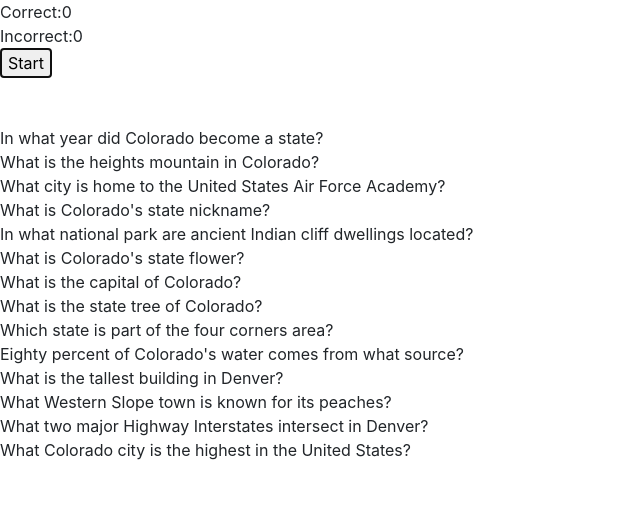
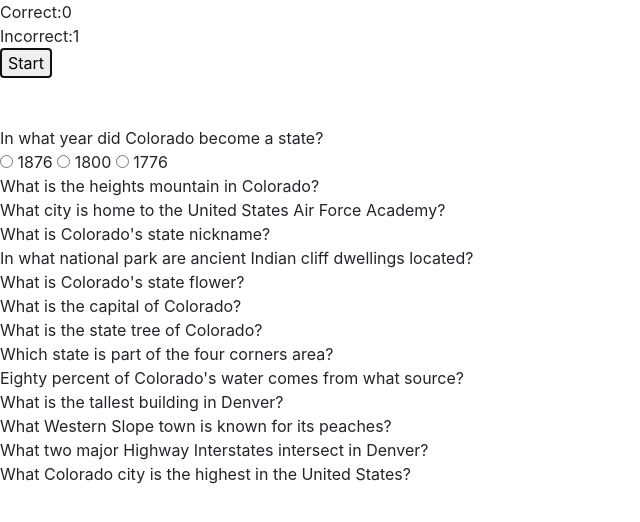
Before and after one commit to simonehong/TriviaGame, a plain HTML site: page index.html in a window 1280 px wide. Both pictures are taken after a click on the button "Start". Shown: the whole page, without its empty margins (0-640 px from the left). Drawn offline with nearby package versions, Linux system fonts and the light colour scheme.

Commit message:
added code to display questions

```diff
--- a/assets/javascript/app.js
+++ b/assets/javascript/app.js
@@ -100,7 +100,14 @@ var countDown = {
     var unanswered = 0;
   $("#questions").show();
     $("#div1").text("In what year did Colorado become a state?");
-
+    $("#questions").delay();
+      var year = $( "input[type=radio][name=1876]:checked" ).val();
+    if(year === 1876){
+      correct++;
+    }else{
+      incorrect++;
+    }
+    console.log(year);
 
     $("#div2").text("What is the heights mountain in Colorado?");
     $("#div3").text("What city is home to the United States Air Force Academy?");
--- a/index.html
+++ b/index.html
@@ -28,6 +28,12 @@
     <div id="questions">
         <div id="div1">1
         </div>
+
+        <form>
+                <input type="radio" name="year" value="1876"> 1876
+                <input type="radio" name="year" value="1800"> 1800
+                <input type="radio" name="year" value="1776"> 1776
+              </form>
 
 
         <div id="div2">2
```
